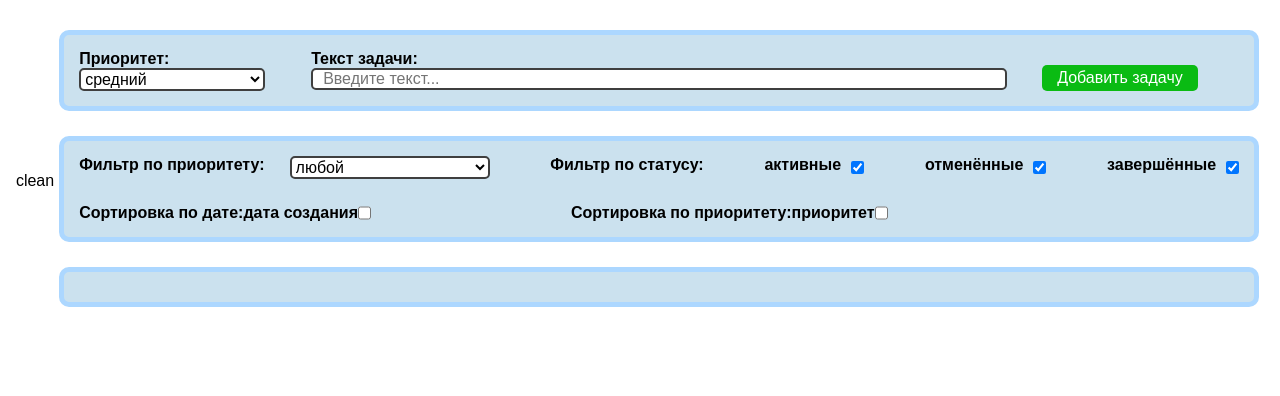
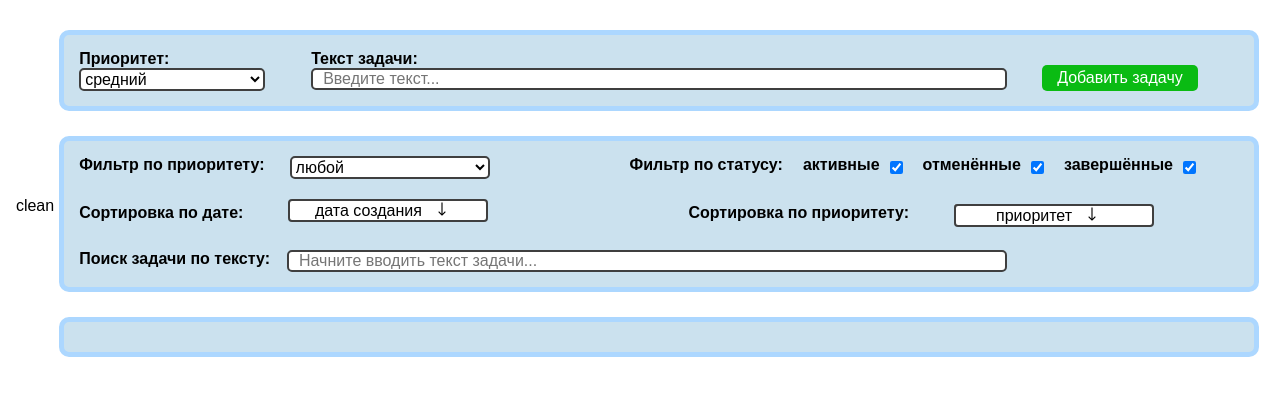
Before and after one commit to Dimasos88/todo-List, a plain HTML site: page index.html in a window 1280 px wide. Drawn offline with Linux system fonts and the light colour scheme.

Commit message:
добавил поиск по тексту

```diff
--- a/index.html
+++ b/index.html
@@ -43,6 +43,7 @@
                             <option value="c-high">высокий</option>
                         </select>
                     </div>
+                    <div class="status-filter-wrapper">
                         <legend>Фильтр по статусу:</legend>
                         <div>
                             <label for="active">активные</label>
@@ -57,17 +58,27 @@
                             <input type="checkbox" id="complited" name="checkbox-complited" class = "filter-task-checkbox" checked />
                         </div>
                     </div>
+                </div>
                 <div class = "filter-task-block-2">
                     Сортировка по дате:
-                    <div>
-                        <label for="stateInputDate" class="arrows">дата создания</label>
-                        <input type="checkbox" id="stateInputDate" name="checkbox-date" >
+                    <div class = "sort-checkbox-wrapper">
+                        <label for="stateInputDate" class="arrows">
+                            <input type="checkbox" id="stateInputDate" name="checkbox-date" class = "real-checkbox">
+                            <span class="custom-checkbox"></span>
+                        </label>
                     </div>
                     Сортировка по приоритету:
-                    <div>
-                        <label for="stateInputPriority" class="arrows">приоритет</label>
-                        <input type="checkbox" id="stateInputPriority" name="checkbox-priority">
+                    <div class = "sort-checkbox-wrapper sort-checkbox-wrapper-2">
+                        <label for="stateInputPriority" class="arrows">
+                            <input type="checkbox" id="stateInputPriority" name="checkbox-priority" class = "real-checkbox-pr">
+                            <span class="custom-checkbox"></span>
+                        </label>
                     </div>
+                </div>
+                <div class="search-task-input">
+                    <label for="task-search-text" class = "search-task-title">Поиск задачи по тексту:</label>
+                    <input type="text" id="task-search-text" name="name" class="text-search" placeholder = "Начните вводить текст задачи..."/>
+                    <!-- <textarea rows="1" placeholder="Your name..." id="textName" class="text-input"></textarea> -->
                 </div>
             </div>
             <div class = "task-listing-block"
--- a/script.js
+++ b/script.js
@@ -1,6 +1,6 @@
+let taskText = document.querySelector('.text-input');
+let searchText = document.querySelector('.text-search');
 
-
-let taskText = document.querySelector('.text-input');
 let addTaskButton = document.querySelector('.add-task');
 let taskListingBlock = document.querySelector('.task-listing-block');
 
@@ -21,7 +21,6 @@ let filterTasksList = [];
 
 
 //Проверяем локал сторедж шо там есть
-
 if (localStorage.getItem('taskListingBlock')) {
     tasksList = JSON.parse(localStorage.getItem('taskListingBlock'));
     showTasks(tasksList);
@@ -96,7 +95,6 @@ function showTasks(List) {
 }
 
 // Фильтруем массив заданий по приоритету
-
 taskPriorityFilter.addEventListener("change", function() {
     filterTasksList = tasksList;
     if (this.value != 'any') {
@@ -107,7 +105,6 @@ taskPriorityFilter.addEventListener("change", function() {
     }
     showTasks(filterTasksList);
 });
-
 
 //Фильтруем массив заданий по статусу
 document.querySelector('.status-filter-wrapper').addEventListener('change', function() {
@@ -137,8 +134,6 @@ document.querySelector('.status-filter-wrapper').addEventListener('change', func
     showTasks(filterTasksList);
 });
 
-
-
 //Сортировка по дате
 dateSort.addEventListener('change', function() {
     if  (dateSort.checked) {
@@ -151,10 +146,11 @@ if  (!dateSort.checked) {
 
 //Сортировка по приоритету
 prioritySort.addEventListener('change', function() {
-    if  (this.checked) {
-        sortListUp(tasksList, 'priority');
-    } else {
-        sortListDown(tasksList, 'priority');
+    if  (prioritySort.checked) {
+        sortListUp(filterTasksList, 'priority');
+    }
+    if (!prioritySort.checked) {
+        sortListDown(filterTasksList, 'priority');
     }
 });
 
@@ -170,7 +166,6 @@ function sortListDown(arr, prop) {
         a[prop] > b[prop] ? 1 : b[prop] > a[prop] ? -1 : 0));
     showTasks(arr);
 }
-
 
 // Отчистка всех заданий
 clearTasksButton.addEventListener('click', function() {
@@ -195,9 +190,7 @@ function deleteTask(index) {
     }
 }
 
-
 // Изменение статуса заданий
-
 //Повышение статуса
 function statusUp(index) {
     switch(tasksList[index].status) {
@@ -225,3 +218,16 @@ function statusDown(index) {
     showTasks(tasksList);
     localStorage.setItem('taskListingBlock', JSON.stringify(tasksList));
 }
+
+//Поиск по тексту
+searchText.addEventListener('input', function() {
+    let searchTextLength = this.value.length;
+    if (this.value.length > 2) {
+        console.log(searchTextLength);
+        let searchedTasks = filterTasksList.filter((item) => item.text.substr(0, searchTextLength) == this.value);
+
+        showTasks(searchedTasks);
+    } else {
+        showTasks(filterTasksList);
+    }
+})
--- a/style.css
+++ b/style.css
@@ -50,6 +50,18 @@ main {
     flex-direction: column;
 }
 
+.search-task-input {
+    margin: 25px 0 0 0;
+    width: 80%;
+    display: flex;
+
+}
+
+.search-task-title {
+    width: 29%;
+    display: flex;
+}
+
 #priority-select {
     width: 80%;
     border-radius: 5px;
@@ -63,6 +75,15 @@ main {
 
 .text-input {
     width: 100%;
+    background-color: #fff;
+    border: #3f3f3f 2px solid;
+    border-radius: 5px;
+    padding: 0 0 0 10px;
+}
+
+.text-search {
+    width: 100%;
+    height: 22px;
     background-color: #fff;
     border: #3f3f3f 2px solid;
     border-radius: 5px;
@@ -111,9 +132,75 @@ span {
 
 .filter-task-block-1 {
     display: flex;
-    justify-content: space-between;
     margin-bottom: 25px;
 }
+
+.status-filter-wrapper {
+    display: flex;
+    margin-left: 140px;
+}
+.status-filter-wrapper > div {
+    display: flex;
+    margin-left: 20px;
+}
+
+.sort-checkbox-wrapper {
+    display: flex;
+    flex-direction: row;
+    margin-left: 45px;
+}
+
+.real-checkbox {
+    display: flex;
+    width: 200px;
+
+    align-items:center;
+}
+
+.real-checkbox::before {
+    content: 'дата создания'  url('/icons/arrow-down-icon-v2.svg');
+    display: flex;
+    align-items:end;
+    justify-content: center;
+    width: 200px;
+    height: 23px;
+    background-color:#ffffff;
+    border: 2px solid #3f3f3f;
+    border-radius: 4px;
+}
+
+.real-checkbox:checked::before {
+    content: 'дата создания' url('/icons/arrow-up-icon-v2.svg');
+
+}
+
+.real-checkbox-pr::before {
+    content: 'приоритет' url('/icons/arrow-down-icon-v2.svg');
+    display: flex;
+    align-items:end;
+    justify-content: center;
+    width: 200px;
+    height: 23px;
+    background-color:#ffffff;
+    border: 2px solid #3f3f3f;
+    border-radius: 4px;
+
+}
+
+.real-checkbox-pr:checked::before {
+    content: 'приоритет' url('/icons/arrow-up-icon-v2.svg');
+
+}
+
+
+/* .custom-checkbox::before {
+    content: url('/icons/arrow-down-icon.svg');
+    display: flex;
+    width: 20px;
+    height: 20px;
+
+
+} */
 
 .filter-task-block-2 > div {
     display: flex;
```
Also changed, not shown: icons/arrow-down-icon-v2.svg (added), icons/arrow-down-icon.jpg (added), icons/arrow-down-icon.svg (added), icons/arrow-up-icon-v2.svg (added), icons/arrow-up-icon.jpg (added), icons/arrow-up-icon.svg (added). Lines whose indentation alone changed are shown as unchanged.
